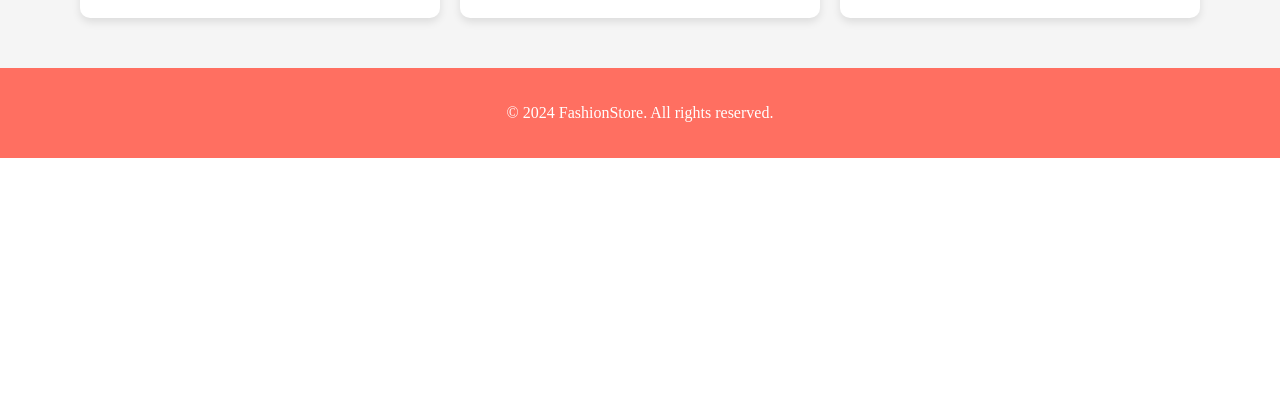
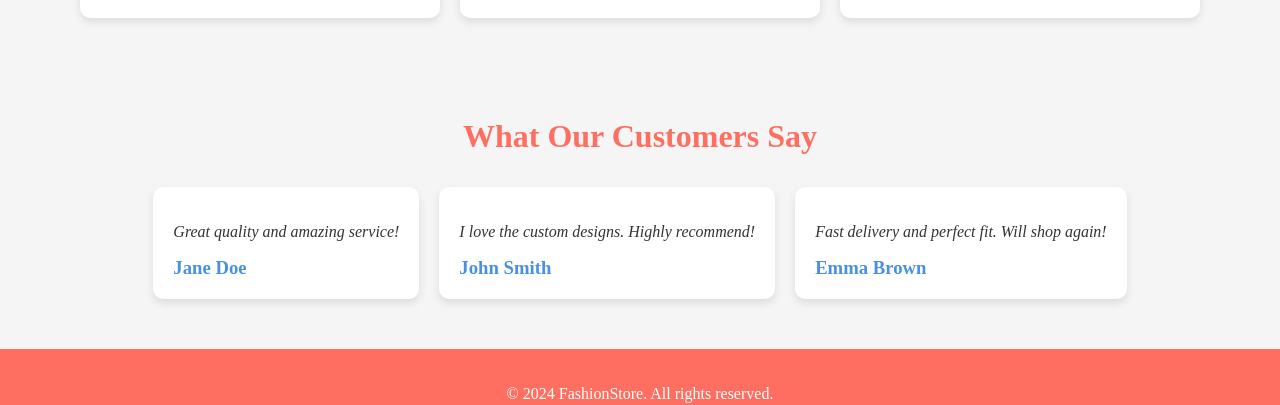
Before and after one commit to Babatunde-Segun/fashion-house, a React (Vite) app: page / in a window 1280 px wide. Shown: the part 1525-1930 px from the top of the page. Before the commit the page ends 1683 px from the top, so only its background shows below. Built offline with nearby package versions, Linux system fonts and the light colour scheme.

Commit message:
four commit testimonial

```diff
--- a/src/App.jsx
+++ b/src/App.jsx
@@ -4,6 +4,7 @@ import Hero from "./components/Hero";
 import ProductGrid from "./components/ProductGrid";
 import Footer from "./components/Footer";
 import WhySewWithUs from "./components/WhySewWithUs";
+import Testimonials from "./components/Testimonials";
 // import "./styles/global.css";
 
 const App = () => {
@@ -13,6 +14,7 @@ const App = () => {
       <Hero />
       <ProductGrid />
       <WhySewWithUs />
+      <Testimonials />
       <Footer />
     </div>
   );
--- /dev/null
+++ b/src/components/Testimonials.jsx
@@ -0,0 +1,41 @@
+import React from "react";
+import styles from "../styles/Testimonials.module.css";
+import { motion } from "framer-motion";
+
+const Testimonials = () => {
+  const testimonials = [
+    { id: 1, name: "Jane Doe", text: "Great quality and amazing service!" },
+    {
+      id: 2,
+      name: "John Smith",
+      text: "I love the custom designs. Highly recommend!",
+    },
+    {
+      id: 3,
+      name: "Emma Brown",
+      text: "Fast delivery and perfect fit. Will shop again!",
+    },
+  ];
+
+  return (
+    <section className={styles.testimonials}>
+      <h2>What Our Customers Say</h2>
+      <div className={styles.testimonialGrid}>
+        {testimonials.map((testimonial) => (
+          <motion.div
+            key={testimonial.id}
+            className={styles.testimonialCard}
+            initial={{ opacity: 0, y: 20 }}
+            animate={{ opacity: 1, y: 0 }}
+            transition={{ delay: testimonial.id * 0.2 }}
+          >
+            <p>{testimonial.text}</p>
+            <h3>{testimonial.name}</h3>
+          </motion.div>
+        ))}
+      </div>
+    </section>
+  );
+};
+
+export default Testimonials;
--- /dev/null
+++ b/src/styles/Testimonials.module.css
@@ -0,0 +1,36 @@
+.testimonials {
+  padding: 3.125rem 1.25rem;
+  background-color: var(--neutral-color);
+  text-align: center;
+}
+
+.testimonials h2 {
+  margin-bottom: 2rem;
+  font-size: 2rem;
+  color: var(--primary-color);
+}
+
+.testimonialGrid {
+  display: flex;
+  flex-wrap: wrap;
+  justify-content: center;
+  gap: 1.25rem;
+}
+
+.testimonialCard {
+  background-color: white;
+  padding: 1.25rem;
+  border-radius: 0.625rem;
+  box-shadow: 0 0.25rem 0.5rem rgba(0, 0, 0, 0.1);
+  max-width: 20rem;
+  text-align: left;
+}
+
+.testimonialCard p {
+  font-style: italic;
+}
+
+.testimonialCard h3 {
+  margin-top: 0.625rem;
+  color: var(--secondary-color);
+}
```
